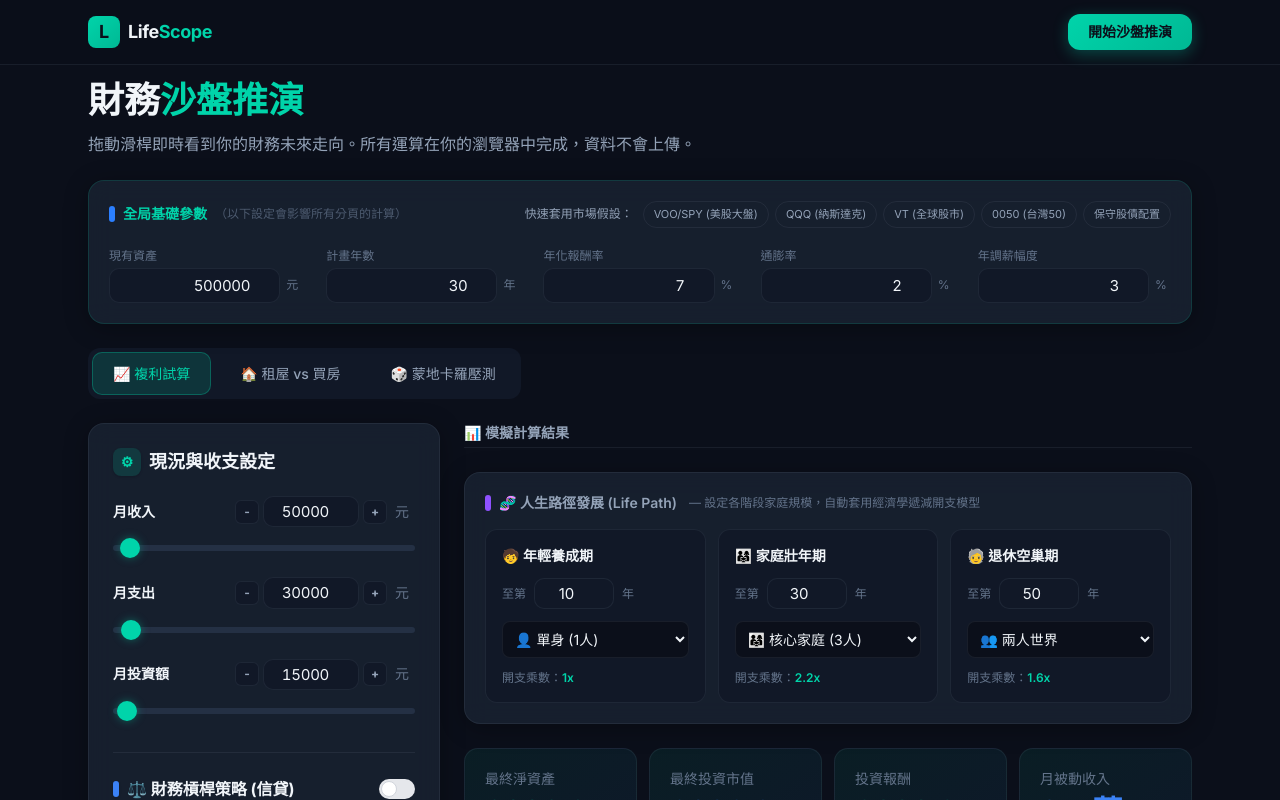
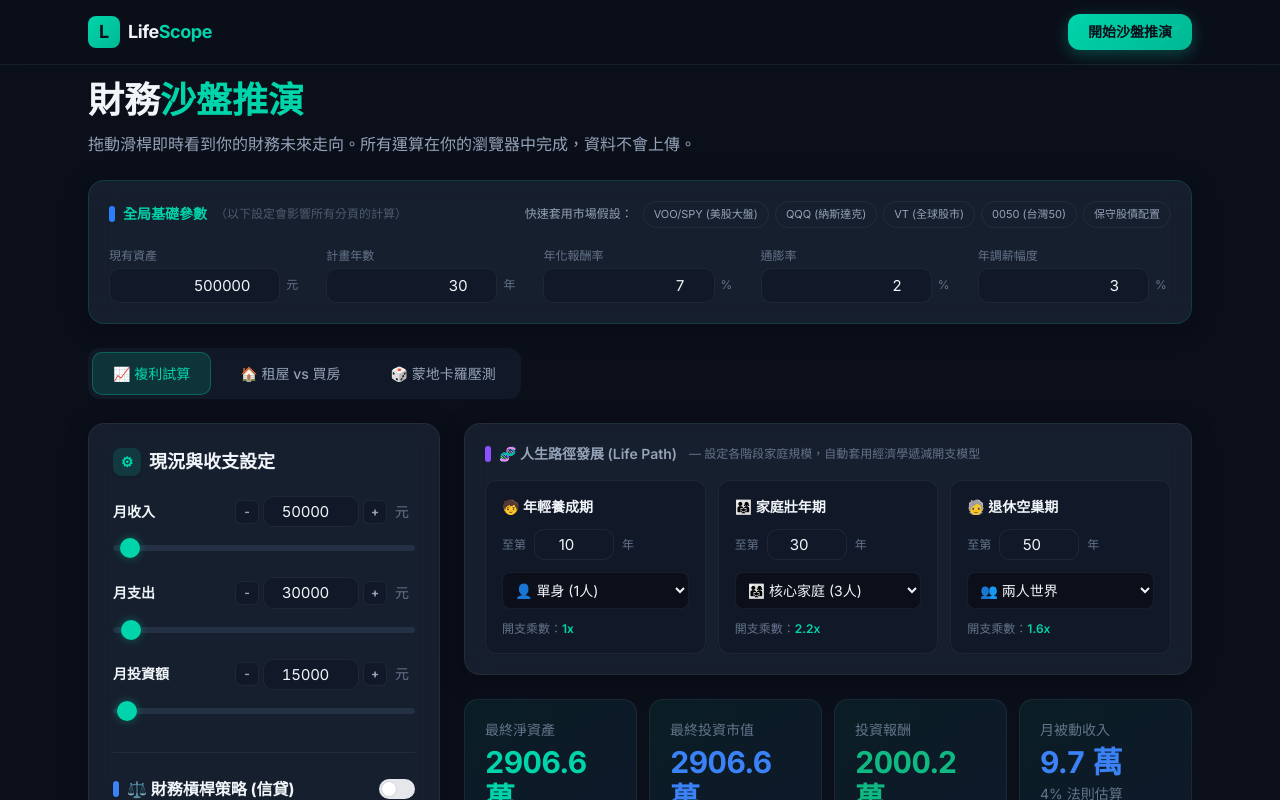
Before and after one commit to a0955329835-code/lifescope, a Next.js app: page /simulator in a window 1280 px wide. Shown: the top 800 px of the page. Built offline with nearby package versions, Linux system fonts and the light colour scheme.

Commit message:
revert(print): remove the results section header bar completely

```diff
--- a/app/simulator/page.tsx
+++ b/app/simulator/page.tsx
@@ -432,11 +432,6 @@ function SimulatorContent() {
 
             {/* ===== Right Panel: Results ===== */}
             <div className="lg:col-span-8 space-y-6">
-              <div className="flex justify-between items-center pb-1 border-b" style={{ borderColor: "var(--border-subtle)" }}>
-                <h2 className="text-sm font-semibold flex items-center gap-2" style={{ color: "var(--text-secondary)" }}>
-                  📊 模擬計算結果
-                </h2>
-              </div>
 
               {/* === Life Path Panel (basic + mc only) === */}
               {(activeTab === "basic" || activeTab === "mc") && (
```
